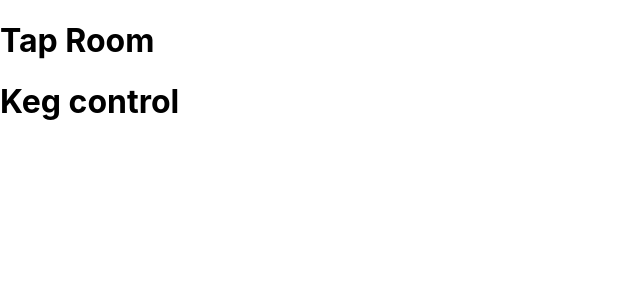
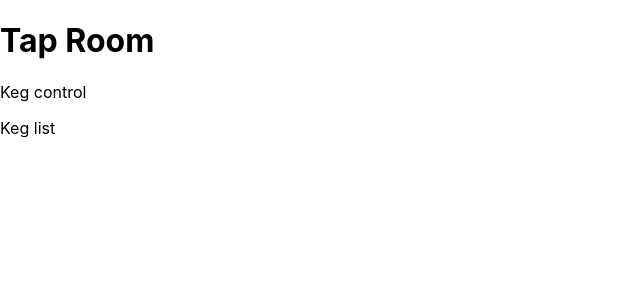
Before and after one commit to fc-dogan/Taproom-Redux, a React (Create React App) app: page / in a window 1280 px wide. Shown: the top 300 px of the page, without its empty margins (0-640 px from the left). Built offline with nearby package versions, Linux system fonts and the light colour scheme.

Commit message:
create keg list function component

```diff
--- a/src/components/KegContol.js
+++ b/src/components/KegContol.js
@@ -1,4 +1,5 @@
 import React from 'react';
+import KegList from './KegList';
 
 class KegControl extends React.Component {
   constructor(props){
@@ -9,7 +10,10 @@ class KegControl extends React.Component {
 
   render(){
     return (
-      <h1>Keg control</h1>
+      <React.Fragment>
+        <p>Keg control</p>
+        <KegList />
+      </React.Fragment>
 
     )
   }
--- /dev/null
+++ b/src/components/KegList.js
@@ -0,0 +1,9 @@
+import React from 'react';
+
+function KegList(){
+  return (
+    <p>Keg list</p>
+  )
+}
+
+export default KegList ;
```
